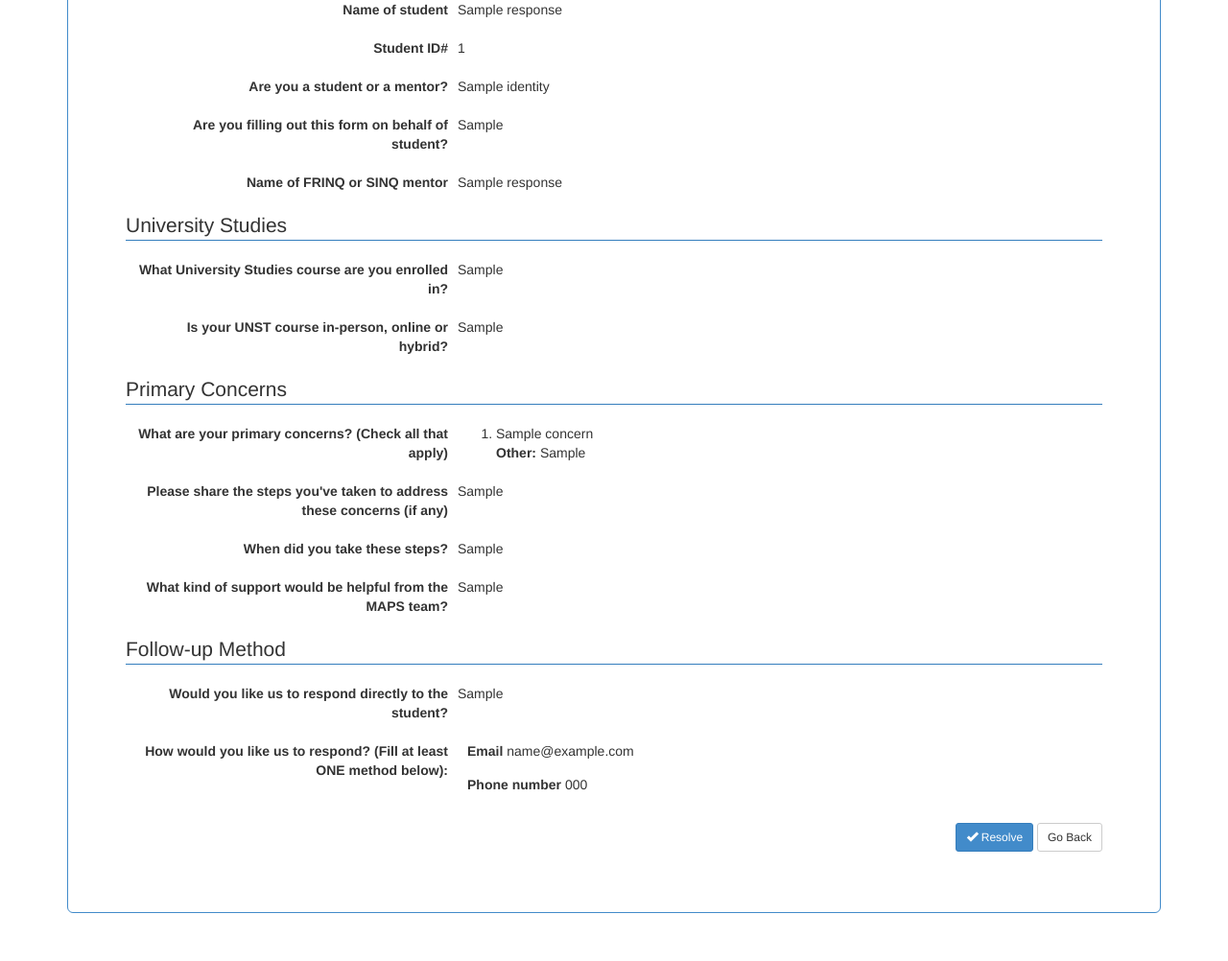
After one commit to suns3t/mentor, a Django app: template mentor/templates/mentor/response_detail.html in a window 1280 px wide. The commit adds this page. Shown: the part 307-1309 px from the top of the page at 96% size. Run offline with Django 3.2, Linux system fonts and the light colour scheme; the template is opened without the code that fills it: most values are stand-ins (such as "Sample title", 1, 10 or a date in 2020); some libraries are stand-ins or nearby versions.

Commit message:
Create DetailView and ListView for responses so that mentor can view them

```diff
--- a/mentor/templates/base.html
+++ b/mentor/templates/base.html
@@ -1,3 +1,4 @@
+{% load permissions %}
 <!DOCTYPE html>
 <html lang="en">
     <head>
@@ -31,15 +32,21 @@
 
                 <div class="collapse navbar-collapse" id="bs-example-navbar-collapse-1">
                     <ul class="nav navbar-nav navbar-right">
-                        <li>
-                            <a href="{% url 'mentor-homepage' %}">Mentor Page</a>
-                        </li>
                         {% if user.is_active %}
+                        {% if user|can_view_mentor_homepage %}
+                            <li>
+                                <a href="{% url 'mentor-homepage' %}">Mentor Page</a>
+                            </li>
+                        {% endif %}
                         <li>
                             <p class="navbar-text">{{ user }}</p>
                         </li>
                         <li>
                             <a href="{% url 'account-logout' %}" >Logout</a>
+                        </li>
+                        {% else %}
+                        <li>
+                            <a href="{% url 'account-login' %}">Login</a>
                         </li>
                         {% endif %}
                     </ul>
--- /dev/null
+++ b/mentor/templates/mentor/response_detail.html
@@ -0,0 +1,217 @@
+{% extends "base.html" %}
+
+{% block page_title %}Mentor Homepage{% endblock %}
+
+{% block content %}
+<div class="container jumbotron" >
+    <h2 class="text-center">Response Detail</h2>
+        {% if response.userResponse %}
+            <div class="alert alert-info">{% if response.userResponse.status %} <span class="glyphicon glyphicon-ok"></span> Resolved by {% else %} Unresolved by {% endif %}{{ response.userResponse.mentor_resolved }} at {{ response.userResponse.created_on }}</div>
+        {% endif %}
+        <div class="pull-right">
+            {% if response.userResponse %}
+                {% if response.userResponse.status %}
+
+                    <a href="{% url 'response-resolve' response.pk %}" class="btn btn-danger btn-sm">
+                    <span class="glyphicon glyphicon-remove"></span> Unresolve
+                {% else %}
+                    <a href="{% url 'response-resolve' response.pk %}" class="btn btn-primary btn-sm">
+                    <span class="glyphicon glyphicon-ok"></span> Resolve
+                {% endif %}
+            {% else %}
+                <a href="{% url 'response-resolve' response.pk %}" class="btn btn-primary btn-sm">
+                <span class="glyphicon glyphicon-ok"></span> Resolve
+            {% endif %}
+            </a>
+            <a class="btn btn-sm btn-default" href="{% url 'mentor-homepage' %}">Go Back</a>
+        </div>
+
+        <!-- Student Name -->
+        <legend>General Information</legend>
+        <div class="form-group row" id="id_hidden_student_name" >
+            <label class="control-label col-sm-4 text-right">
+                Name of student
+            </label>
+            <div class="col-sm-4">
+                {{ response.student_name|default:"None" }}
+            </div>
+        </div>
+        <div class="form-group row">
+            <label class="control-label col-sm-4 text-right">
+                Student ID#
+            </label>
+            <div class="col-sm-3">
+                {{ response.student_ID }}
+            </div>
+        </div>
+        <div class="form-group row">
+            <label class="control-label col-sm-4 text-right">
+                Are you a student or a mentor?
+            </label>
+            <div class="col-sm-4">
+                {{ response.identity }}
+            </div>
+        </div>
+
+
+        <!-- PART 2: Mentor fill out the form about student/mentor problem -->
+        <div id="id_hidden_who_fill_form" class="form-group row">
+            <label class="control-label col-sm-4 text-right" >
+                Are you filling out this form on behalf of student?
+            </label>
+            <div class="col-sm-4">
+                {{ response.on_behalf_of_student|default:"None"}}
+            </div>
+        </div>
+        <!-- PART 3: Student/Mentor name -->
+
+
+         <!-- Mentor name field -->
+        <div class="form-group row" id="id_hidden_mentor_name" >
+            <label class="control-label col-sm-4 text-right">
+                Name of FRINQ or SINQ mentor
+            </label>
+            <div class="col-sm-4">
+                {{ response.mentor_name|default:"None" }}
+            </div>
+        </div>
+
+        <!-- PART 4: University Studies information if you are student -->
+        {% if response.UNST_course %}
+        <div id="id_hidden_university_studies" >
+            <legend>University Studies</legend>
+            <div class="form-group row">
+                <label class="control-label col-sm-4 text-right" >
+                    What University Studies course are you enrolled in?
+                </label>
+                <div class="col-sm-4">
+                    {{ response.UNST_course|default:"None" }}
+                </div>
+            </div>
+
+            <div class="form-group row" id="id_hidden_type_of_course">
+                <label class="control-label col-sm-4 text-right">
+                    Is your UNST course in-person, online or hybrid?
+                </label>
+                <div class="col-sm-2">
+                    {{ response.type_of_course|default:"None" }}
+                </div>
+            </div>
+        </div>
+        {% endif %}
+
+        <!-- HIDDEN PARTS -->
+        <div id="id_hidden_concern">
+            <legend>Primary Concerns</legend>
+            <!-- Primary concernt field -->
+            <div class="form-group row">
+                <label class="control-label col-sm-4 text-right">
+                    What are your primary concerns? (Check all that apply)
+                </label>
+                <div class="col-sm-4">
+                    <ol>
+                        {% for concern in response.primary_concern.all %}
+                            <li>{{ concern }}</li>
+                        {% endfor %}
+                    </ol>
+                    <div class="form-inline" style="margin-top: -10px; padding-left: 40px">
+                        <label >
+                            Other:
+                        </label>
+                        {{ response.primary_concern_other|default:"None" }}
+                    </div>
+                </div>
+            </div>
+
+            <!-- Step taken form field -->
+            <div class="form-group row">
+                <label class="control-label col-sm-4 text-right">
+                    Please share the steps you've taken to address these concerns (if any)
+                </label>
+                <div class="col-sm-4">
+                    {{ response.step_taken|default:"None" }}
+                </div>
+            </div>
+
+            <!-- When step is taken -->
+            <div class="form-group row">
+                <label class="col-sm-4 control-label text-right">
+                    When did you take these steps?
+                </label>
+                <div class="col-sm-3">
+                    {{ response.when_take_step|default:"None" }}
+                </div>
+            </div>
+
+            <!-- Support from MAPS field -->
+
+            <div class="form-group row">
+                <label class="col-sm-4 control-label text-right">
+                    What kind of support would be helpful from the MAPS team?
+                </label>
+                <div class="col-sm-4">
+                    {{ response.support_from_MAPS|default:"None" }}
+                </div>
+            </div>
+
+
+
+            <!-- Follow up method field -->
+            <legend>Follow-up Method</legend>
+            <div class="form-group row" id="id_hidden_contact_who">
+                <label class="col-sm-4 control-label text-right">
+                    Would you like us to respond directly to the student?
+                </label>
+                <div class="col-sm-4">
+                    {{ response.contact_who|default:"None" }}
+                </div>
+            </div>
+            <div class="form-group row">
+                <div class="col-sm-4">
+                    <label class="control-label text-right">
+                        How would you like us to respond? (Fill at least ONE method below):
+                    </label>
+                </div>
+
+                <div class="col-sm-7" >
+                    <!-- Via email -->
+                    <div class="form-group row">
+                        <div class="col-sm-6">
+                            <b>
+                                Email
+                            </b>
+                            {{ response.follow_up_email }}
+                        </div>
+                    </div>
+
+                    <!-- Via phone -->
+                    <div class="form-group row">
+                        <div class="col-sm-12 ">
+                            <b>Phone number</b>
+                            {{ response.follow_up_phone }}
+                        </div>
+                    </div>
+
+                </div>
+            </div>
+            <div class="form-group pull-right">
+                {% if response.userResponse %}
+                    {% if response.userResponse.status %}
+                        <a href="{% url 'response-resolve' response.pk %}" class="btn btn-danger btn-sm">
+                        <span class="glyphicon glyphicon-remove"></span> Unresolve
+                    {% else %}
+                        <a href="{% url 'response-resolve' response.pk %}" class="btn btn-primary btn-sm">
+                        <span class="glyphicon glyphicon-ok"></span> Resolve
+                    {% endif %}
+                {% else %}
+                    <a href="{% url 'response-resolve' response.pk %}" class="btn btn-primary btn-sm">
+                    <span class="glyphicon glyphicon-ok"></span> Resolve
+                {% endif %}
+                </a>
+                <a class="btn btn-sm btn-default" href="{% url 'mentor-homepage' %}">Go Back</a>
+            </div>
+
+        </div>
+
+</div>
+{% endblock %}
--- a/mentor/templates/questionaire/notificationToPSU.html
+++ b/mentor/templates/questionaire/notificationToPSU.html
@@ -10,7 +10,7 @@
 <label>Identity: </label> {{ questionaire.identity }}<br/>
 <label>UNST courses: </label> {{ questionaire.UNST_course }}<br/>
 <label>Online or in-person: </label> {{ questionaire.type_of_course }}<br/>
-<label>Primary concern: </label> {{ questionaire.primary_concern }}<br/>
+<label>Primary concern: </label> {% for concern in questionaire.primary_concern.all %} {{ concern }}, {% endfor %}<br/>
 <label>Primary concern - Other: </label> {{ questionaire.primary_concern_other }}<br/>
 <label>Step taken: </label> {{ questionaire.step_taken }}<br/>
 <label>When: </label> {{ questionaire.when_take_step }}<br/>
@@ -27,7 +27,7 @@
 <label>Fill out on behalf of student: </label> {{ questionaire.on_behalf_of_student }} <br/>
 <label>UNST courses: </label> {{ questionaire.UNST_course }}<br/>
 <label>Online or in-person: </label> {{ questionaire.type_of_course }}<br/>
-<label>Primary concern: </label> {{ questionaire.primary_concern }}<br/>
+<label>Primary concern: </label> {% for concern in questionaire.primary_concern.all %} {{ concern }}, {% endfor %}<br/>
 <label>Primary concern - Other: </label> {{ questionaire.primary_concern_other }}<br/>
 <label>Step taken: </label> {{ questionaire.step_taken }}<br/>
 <label>When: </label> {{ questionaire.when_take_step }}<br/>
--- a/mentor/templates/questionaire/notificationToPSU.txt
+++ b/mentor/templates/questionaire/notificationToPSU.txt
@@ -6,7 +6,7 @@ Here is the detail of the response:
 <label>Student name: </label> {{ questionaire.student_name }}
 <label>Mentor name: </label> {{ questionaire.mentor_name }}
 <label>Identity: </label> {{ questionaire.identity }}
-<label>Primary concern: </label> {{ questionaire.primary_concern }}
+<label>Primary concern: </label> {% for concern in questionaire.primary_concern.all %} {{ concern }}, {% endfor %}
 <label>Primary concern - Other: </label> {{ questionaire.primary_concern_other }}
 <label>Step taken: </label> {{ questionaire.step_taken }}
 <label>Support from MAPS: </label> {{ questionaire.support_from_MAPS }}
--- a/mentor/urls.py
+++ b/mentor/urls.py
@@ -24,6 +24,8 @@ urlpatterns = patterns('',
 
     # mentor area
     url(r'^mentor/home', user.mentor_home, name="mentor-homepage"),
+    url(r'^mentor/response/detail/(?P<response_id>\d+)/?$', user.response_detail, name="response-detail"),
+    url(r'^mentor/response/resolve/(?P<response_id>\d+)/?$', user.response_resolve, name="response-resolve"),
 
     # Questionaire
     url(r'^questionaire/add/?$', questionaire.add_questionaire, name='questionaire-adding'),
```
Also changed, not shown: mentor/templates/mentor/home.html (+25 -1 lines), mentor/users/views.py (+57 -2 lines).
